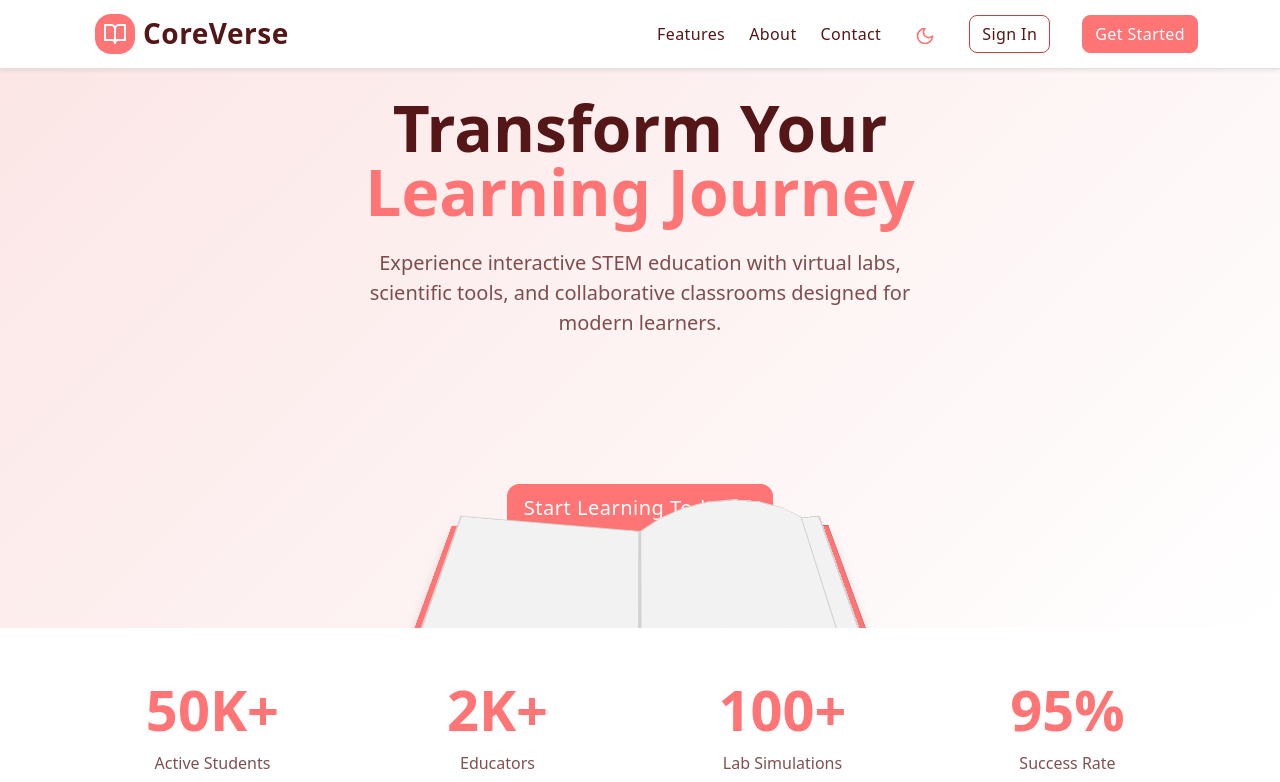
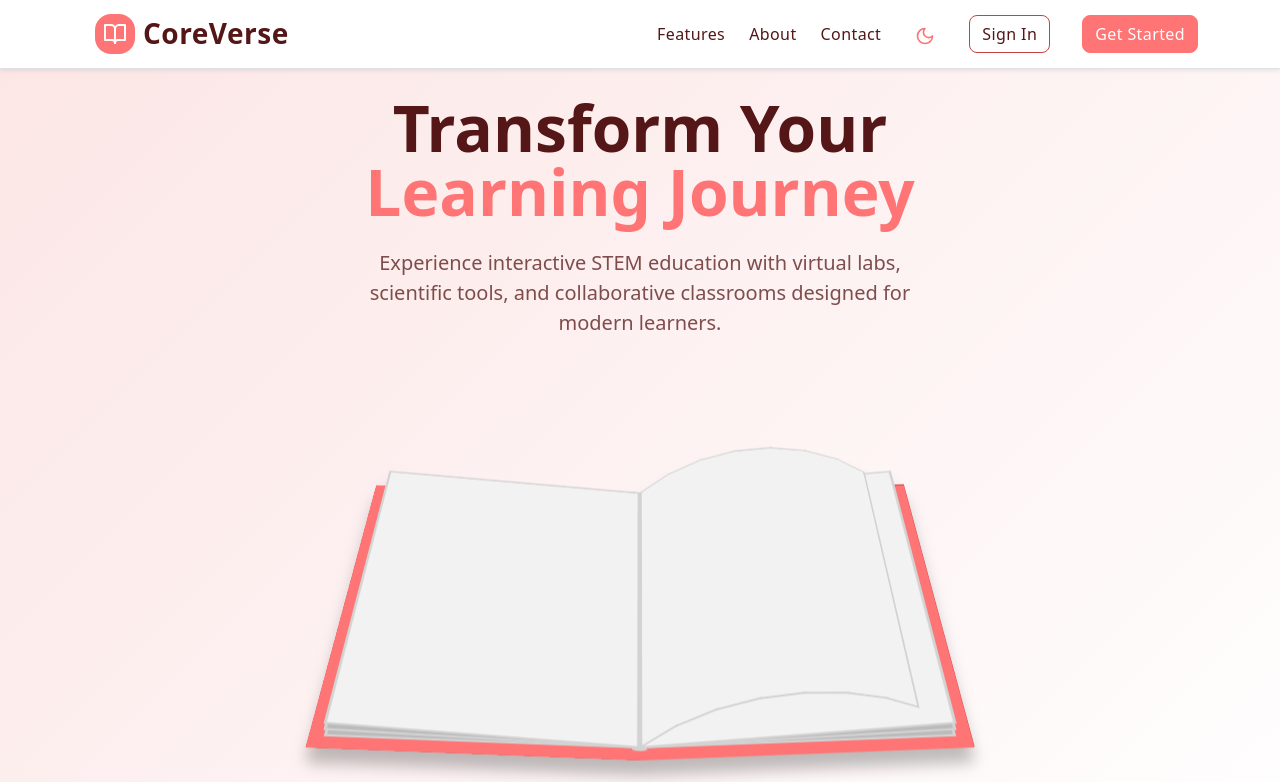
Before and after one commit to faria-karim-porna/education-coreVerse, a React (Vite) app: page / in a window 1280 px wide. Shown: the top 782 px of the page. Built offline with nearby package versions, Linux system fonts and the light colour scheme.

Commit message:
Update book size and position

```diff
--- a/src/components/home/sections/HeroSection.tsx
+++ b/src/components/home/sections/HeroSection.tsx
@@ -23,7 +23,7 @@ export function HeroSection({ onNavigate }: HeroSectionProps) {
             </p>
 
             {/* Animated Book */}
-            <div className="d-flex justify-content-center mb-5">
+            <div className="d-flex justify-content-center mb-5 position-relative" style={{ height: "350px" }}>
               <div className="book">
                 <div className="gap"></div>
                 <div className="outer-covers">
--- a/src/components/home/sections/StatsSection.tsx
+++ b/src/components/home/sections/StatsSection.tsx
@@ -10,7 +10,7 @@ export function StatsSection() {
   ];
 
   return (
-    <section className="py-5 bg-white">
+    <section className="py-5 bg-white position-relative" style={{ zIndex: 2 }}>
       <div className="container-lg">
         <div className="row g-4">
           {stats.map((stat, index) => (
--- a/src/styles/custom.scss
+++ b/src/styles/custom.scss
@@ -442,11 +442,15 @@ $btn-border-radius-lg: 0.75rem;
 // Book animation styles
 .book {
   position: relative;
-  perspective: 630px;
+  perspective: 1000px;
   perspective-origin: center 50px;
-  transform: scale(1.2);
+  transform: scale(1.5);
   filter: drop-shadow(0px 10px 5px rgba(0, 0, 0, 0.25));
-  margin: 0 auto 50px;
+  margin: 0 auto;
+  height: 350px;
+  width: 100%;
+  max-width: 500px;
+  z-index: 1;
 }
 
 .page {
```
